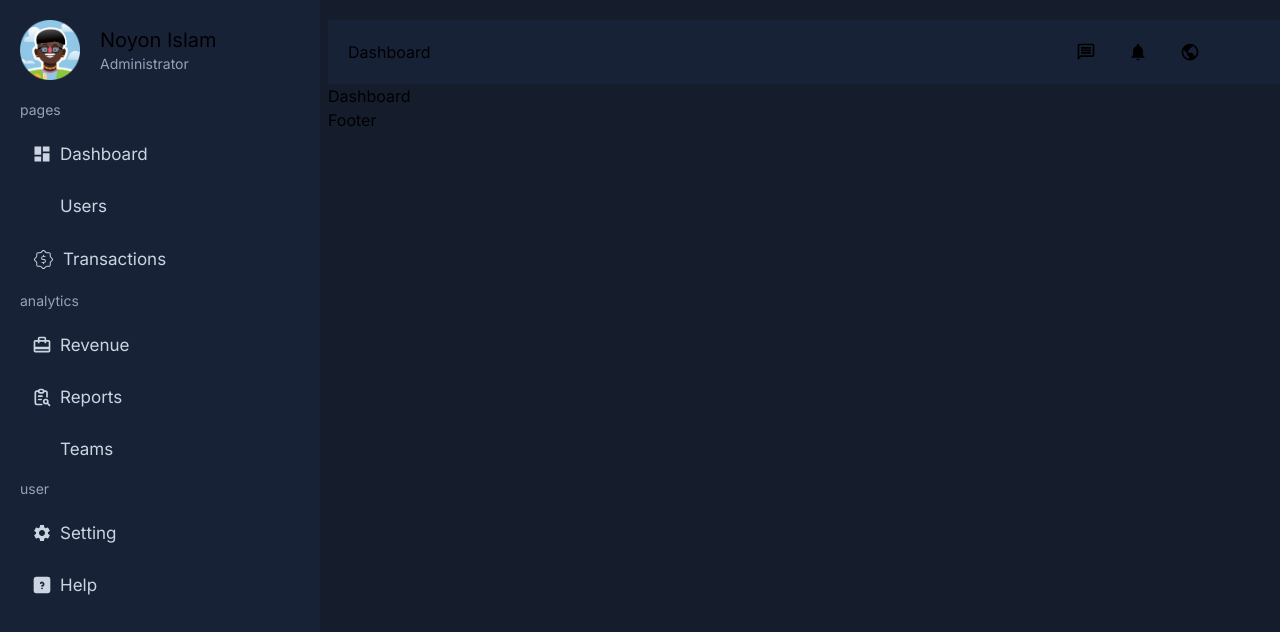
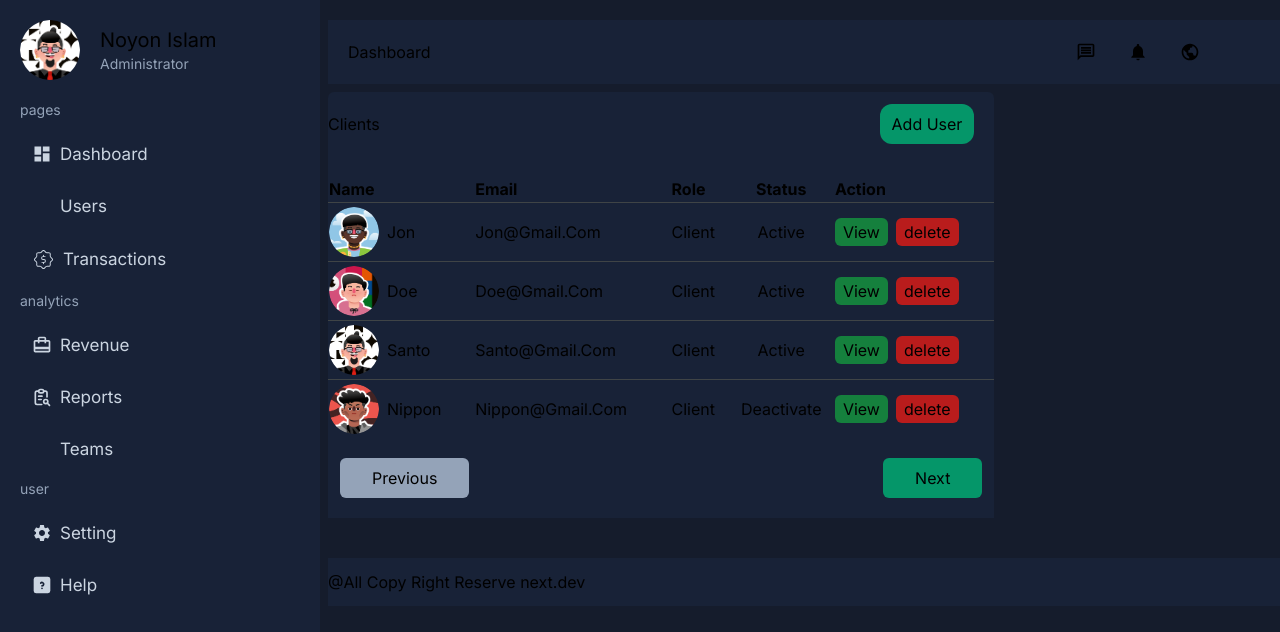
Before and after one commit to codeernoyon/admin_dashboard, a Next.js app: page /dashboard in a window 1280 px wide. Shown: the top 632 px of the page. Built offline with nearby package versions, Linux system fonts and the light colour scheme; some icons are missing.

Commit message:
add clients and page navigation system

```diff
--- a/app/dashboard/page.tsx
+++ b/app/dashboard/page.tsx
@@ -1,5 +1,11 @@
+import Clients from "../ui/dashboard/clients/clients";
+
 const Dashboard = () => {
-  return <div>Dashboard</div>;
+  return (
+    <div className="bg-soft mt-2 rounded-t-md w-[70%]">
+      <Clients />
+    </div>
+  );
 };
 
 export default Dashboard;
--- a/app/ui/dashboard/User/User.tsx
+++ /dev/null
@@ -1,5 +0,0 @@
-const User = () => {
-  return <div>User</div>;
-};
-
-export default User;
--- /dev/null
+++ b/app/ui/dashboard/clients/clients.tsx
@@ -0,0 +1,98 @@
+"use client";
+import { CLIENTS } from "@/data/users";
+import Image from "next/image";
+import { useState } from "react";
+const Clients = () => {
+  const [number, setNumber] = useState(1);
+  const rangePagination = 4;
+  const lastIndex = number * rangePagination;
+  const firstIndex = lastIndex - rangePagination;
+  const data = CLIENTS.slice(firstIndex, lastIndex);
+  const nextPageRange = Math.ceil(CLIENTS.length / rangePagination);
+
+  // next pagination
+  const nextPagination = () => {
+    if (number !== nextPageRange) {
+      setNumber(number + 1);
+    }
+  };
+  // prv pagination
+  const prvPagination = () => {
+    if (number !== 1) {
+      setNumber(number - 1);
+    }
+  };
+
+  return (
+    <div className="pb-5">
+      <div className="flex justify-between items-center pr-5 py-3">
+        <span className="capitalize">clients</span>
+        <div className="bg-emerald-600 px-3 py-2 rounded-xl cursor-pointer">
+          <span>Add User</span>
+        </div>
+      </div>
+      {/* table */}
+      <table className="capitalize w-full mt-5 ">
+        <thead>
+          <th className="text-start ">name</th>
+          <th className="text-start ">email</th>
+          <th className="text-start ">role</th>
+          <th className="text-center ">status</th>
+          <th className="text-start">action</th>
+        </thead>
+        <tbody>
+          {data.map((item, index) => (
+            <tr key={index} className="border-t-[1px] border-[#3f4446]">
+              <td className="py-1 flex items-center gap-2">
+                <Image
+                  src={item?.image}
+                  alt="image"
+                  height={50}
+                  width={50}
+                  className="rounded-full"
+                />
+                <span>{item?.name}</span>
+              </td>
+              <td>{item?.email}</td>
+              <td>{item?.role}</td>
+              <td className="text-center">
+                {item?.status ? "active" : "deactivate"}{" "}
+              </td>
+              <td className="">
+                <span className="bg-green-700 p-1 px-2 rounded-md cursor-pointer">
+                  view
+                </span>
+                <span className="bg-red-700 p-1 px-2 ml-2  rounded-md cursor-pointer">
+                  delete
+                </span>
+              </td>
+            </tr>
+          ))}
+        </tbody>
+      </table>
+      {/* pagination */}
+      <div className="flex justify-between mt-5 px-3">
+        <div
+          className={`${
+            number !== 1 ? "bg-emerald-600" : "bg-slate-400 pointer-events-none"
+          } px-8 py-2 rounded-md cursor-pointer`}
+          onClick={prvPagination}
+        >
+          <span>Previous</span>
+        </div>
+        <div
+          className={`${
+            number === nextPageRange
+              ? "bg-slate-400 pointer-events-none"
+              : "bg-emerald-600"
+          } bg-emerald-600 px-8 py-2 rounded-md cursor-pointer`}
+          onClick={nextPagination}
+        >
+          <span>Next</span>
+        </div>
+      </div>
+    </div>
+  );
+};
+
+export default Clients;
--- a/app/ui/dashboard/footer/footer.tsx
+++ b/app/ui/dashboard/footer/footer.tsx
@@ -1,5 +1,9 @@
 const Footer = () => {
-  return <footer>Footer</footer>;
+  return (
+    <footer className="py-3 bg-soft mt-10">
+      <div>@All Copy Right Reserve next.dev</div>
+    </footer>
+  );
 };
 
 export default Footer;
--- a/app/ui/dashboard/navbar/navBar.tsx
+++ b/app/ui/dashboard/navbar/navBar.tsx
@@ -1,7 +1,7 @@
 import { NAVBAR } from "@/data/navBar";
 const NavBar = () => {
   return (
-    <div className="bg-soft py-5 px-5 mt-5 pr-20 flex justify-between items-center">
+    <div className="sticky z-[90] bg-soft py-5 px-5 mt-5 pr-20 flex justify-between items-center">
       <div>
         <span>Dashboard</span>
       </div>
--- a/app/ui/dashboard/sidebar/user.tsx
+++ b/app/ui/dashboard/sidebar/user.tsx
@@ -4,7 +4,13 @@ const User = () => {
   return (
     <div className="relative flex gap-5 items-center">
       {/* image */}
-      <Image src="/avatars/1.png" alt="image" width={60} height={60} />
+      <Image
+        src="/avatars/3.png"
+        alt="image"
+        width={60}
+        height={60}
+        className="rounded-full"
+      />
       {/* name */}
       <div className="flex flex-col">
         <span className="text-xl capitalize">noyon islam</span>
--- a/data/users.js
+++ b/data/users.js
@@ -1,9 +1,9 @@
-export const USERS = [
+export const CLIENTS = [
   {
     id: 1,
     name: "jon",
     email: "jon@gmail.com",
-    image: "",
+    image: "/avatars/1.png",
     role: "client",
     status: true,
   },
@@ -11,7 +11,7 @@ export const USERS = [
     id: 2,
     name: "doe",
     email: "doe@gmail.com",
-    image: "",
+    image: "/avatars/2.png",
     role: "client",
     status: true,
   },
@@ -19,7 +19,7 @@ export const USERS = [
     id: 3,
     name: "santo",
     email: "santo@gmail.com",
-    image: "",
+    image: "/avatars/3.png",
     role: "client",
     status: true,
   },
@@ -27,15 +27,15 @@ export const USERS = [
     id: 4,
     name: "nippon",
     email: "nippon@gmail.com",
-    image: "",
+    image: "/avatars/4.png",
     role: "client",
-    status: true,
+    status: false,
   },
   {
     id: 5,
     name: "nirob",
     email: "nirob@gmail.com",
-    image: "",
+    image: "/avatars/5.png",
     role: "client",
     status: true,
   },
@@ -43,7 +43,7 @@ export const USERS = [
     id: 6,
     name: "emu",
     email: "emu@gmail.com",
-    image: "",
+    image: "/avatars/6.png",
     role: "client",
     status: true,
   },
@@ -51,7 +51,7 @@ export const USERS = [
     id: 7,
     name: "fariuk",
     email: "faruk@gmail.com",
-    image: "",
+    image: "/avatars/7.png",
     role: "client",
     status: true,
   },
@@ -59,7 +59,7 @@ export const USERS = [
     id: 8,
     name: "rakib",
     email: "rakib@gmail.com",
-    image: "",
+    image: "/avatars/3.png",
     role: "client",
     status: true,
   },
@@ -67,7 +67,7 @@ export const USERS = [
     id: 9,
     name: "antor",
     email: "antor@gmail.com",
-    image: "",
+    image: "/avatars/1.png",
     role: "client",
     status: true,
   },
@@ -77,30 +77,27 @@ export const ADMINUSERS = [
     id: 1,
     name: "jon",
     email: "jon@gmail.com",
-    image: "",
+    image: "/avatars/1.png",
   },
   {
     id: 2,
     name: "doe",
     email: "doe@gmail.com",
-    image: "",
   },
   {
     id: 3,
     name: "santo",
     email: "santo@gmail.com",
-    image: "",
   },
   {
     id: 4,
     name: "nippon",
     email: "nippon@gmail.com",
-    image: "",
+    image: "/avatars/1.png",
   },
   {
     id: 5,
     name: "nirob",
     email: "nirob@gmail.com",
-    image: "",
   },
 ];
```
